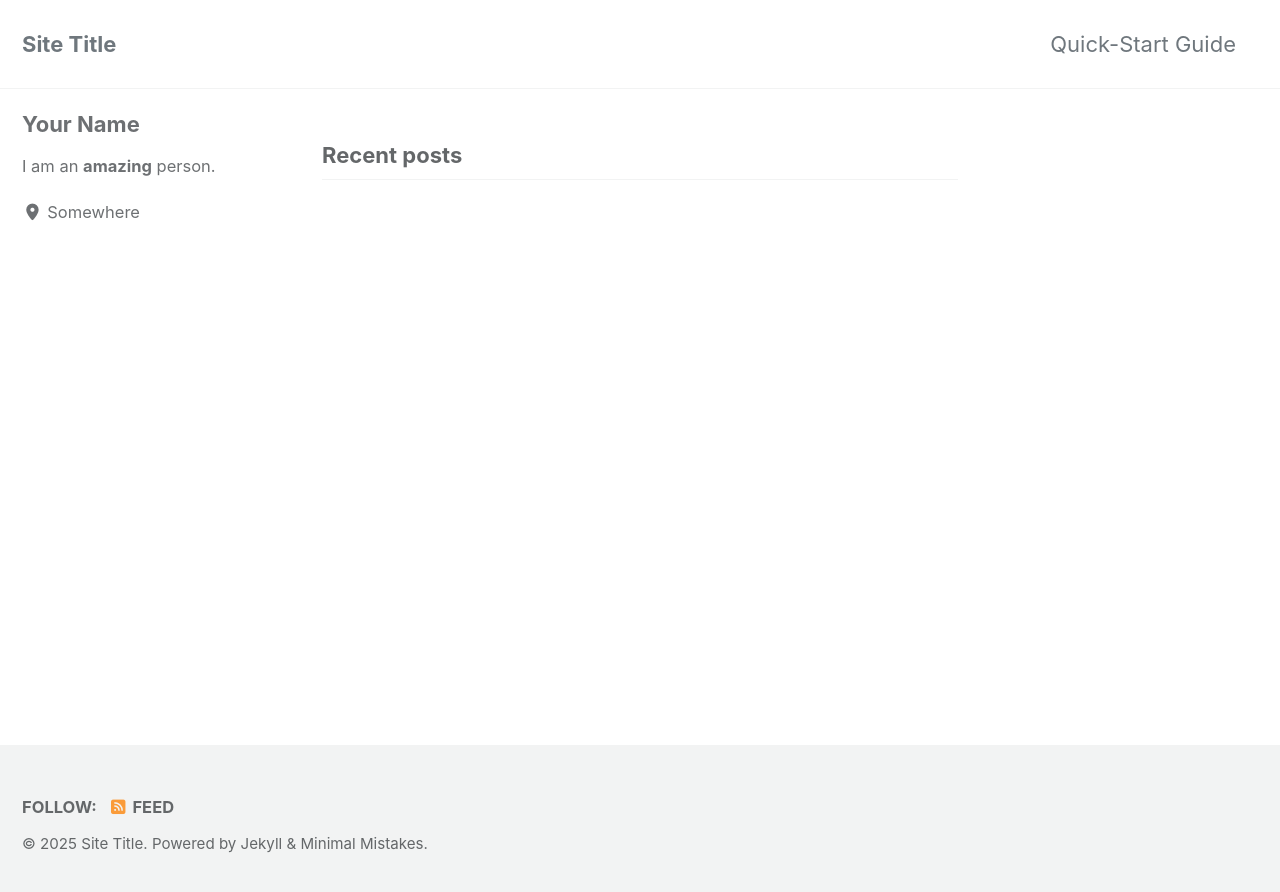
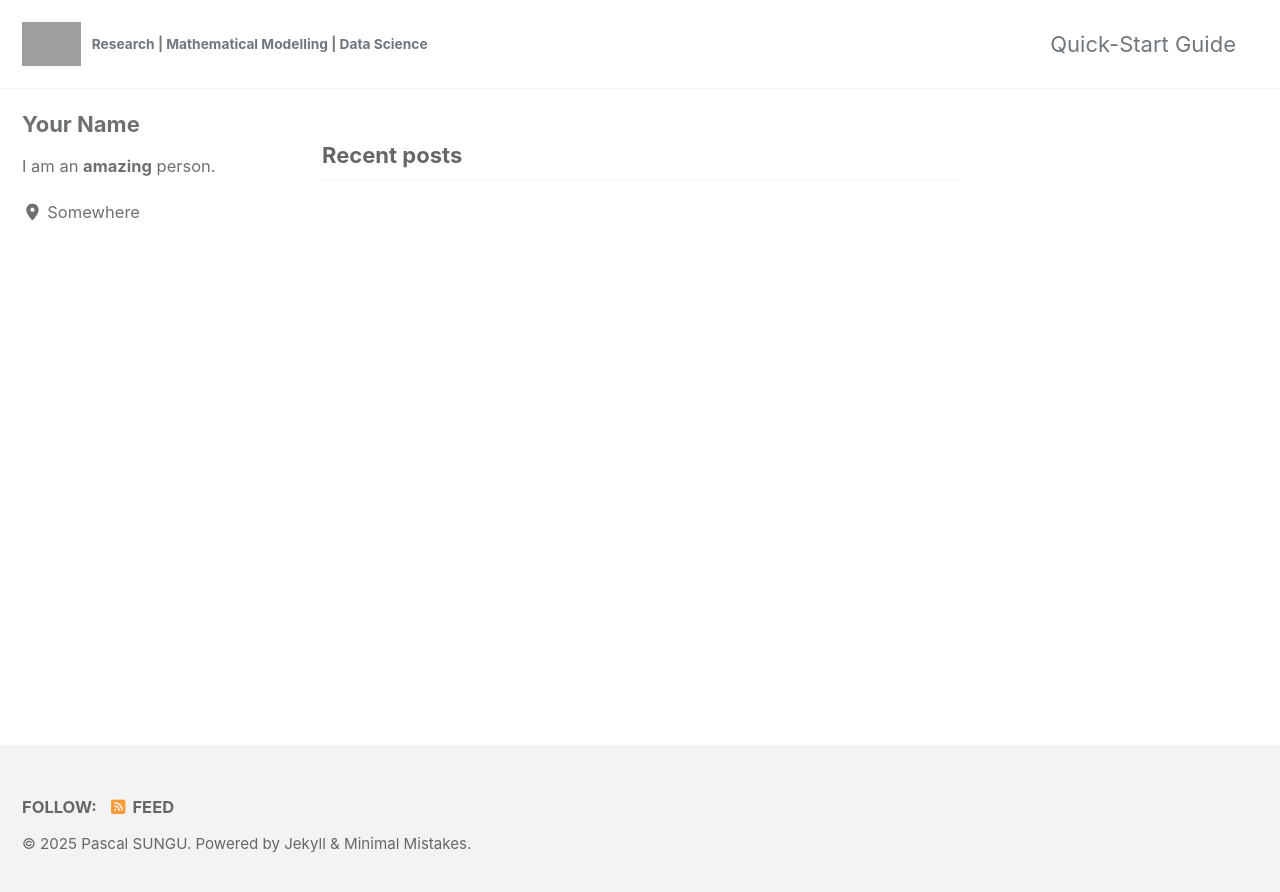
Before and after one commit to Pascal-SUNGU/Pascal-SUNGU.github.io, a Jekyll site: the page built from index.html, in a window 1280 px wide. Shown: the top 892 px of the page. Built offline with Jekyll 4.4.1, drawn with Linux system fonts in a browser that asks for light colours; cached includes are drawn as plain includes; the list of posts is cut into pages by our own code; grey boxes are pictures that could not be loaded.

Commit message:
Personal information in _config file

```diff
--- a/_config.yml
+++ b/_config.yml
@@ -6,33 +6,41 @@
 # `jekyll serve`. If you change this file, please restart the server process.
 
 # Theme Settings
-#
-# Review documentation to determine if you should use `theme` or `remote_theme`
-# https://mmistakes.github.io/minimal-mistakes/docs/quick-start-guide/#installing-the-theme
+remote_theme: "mmistakes/minimal-mistakes"  # Theme loaded from GitHub
 
-# theme                  : "minimal-mistakes-jekyll"
-# remote_theme           : "mmistakes/minimal-mistakes"
-minimal_mistakes_skin    : "default" # "air", "aqua", "contrast", "dark", "dirt", "neon", "mint", "plum", "sunrise"
+# Choose your site skin (style): "air", "mint", "dark", etc.
+minimal_mistakes_skin: "default"
 
 # Site Settings
-locale                   : "en-US"
-rtl                      : # true, false (default) # turns direction of the page into right to left for RTL languages
-title                    : "Site Title"
-title_separator          : "-"
-subtitle                 : # site tagline that appears below site title in masthead
-name                     : "Your Name"
-description              : "An amazing website."
-url                      : # the base hostname & protocol for your site e.g. "https://mmistakes.github.io"
-baseurl                  : # the subpath of your site, e.g. "/blog"
-repository               : # GitHub username/repo-name e.g. "mmistakes/minimal-mistakes"
-teaser                   : # path of fallback teaser image, e.g. "/assets/images/500x300.png"
-logo                     : # path of logo image to display in the masthead, e.g. "/assets/images/88x88.png"
-masthead_title           : # overrides the website title displayed in the masthead, use " " for no title
-breadcrumbs              : # true, false (default)
-words_per_minute         : 200
-enable_copy_code_button  : # true, false (default)
-copyright                : # "copyright" name, defaults to site.title
-copyright_url            : # "copyright" URL, defaults to site.url
+locale: "en-US"  # Site language/region
+rtl: false  # Right-to-left layout (false for English/French)
+
+title: "Pascal SUNGU"  # Site title
+title_separator: "-"  # Separator used in page titles
+subtitle: "Research | Mathematical Modelling | Data Science"  # Short tagline
+
+name: "Pascal SUNGU"  # Your full name
+description: "Personal academic and professional site of Pascal Sungu."  # Appears in search and social previews
+
+url: "https://pascal-sungu.github.io"  # Your website URL
+baseurl: ""  # Leave blank if publishing to root (not /blog or subdir)
+
+repository: "Pascal-SUNGU/Pascal-SUNGU.github.io"  # GitHub repo path
+
+teaser: "/assets/images/default-banner.png"  # Optional fallback image for posts
+
+logo: "/assets/images/logo.png"  # Optional logo for site (upload this image)
+
+masthead_title: " "  # Use " " to hide site title if using logo only
+
+breadcrumbs: true  # Navigation path at top of pages
+
+words_per_minute: 200  # Reading time estimate
+
+enable_copy_code_button: true  # Add "copy" button to code blocks
+
+copyright: "Pascal SUNGU"
+copyright_url: "https://pascal-sungu.github.io"
 comments:
   provider               : # false (default), "disqus", "discourse", "facebook", "staticman", "staticman_v2", "utterances", "giscus", "custom"
   disqus:
```
